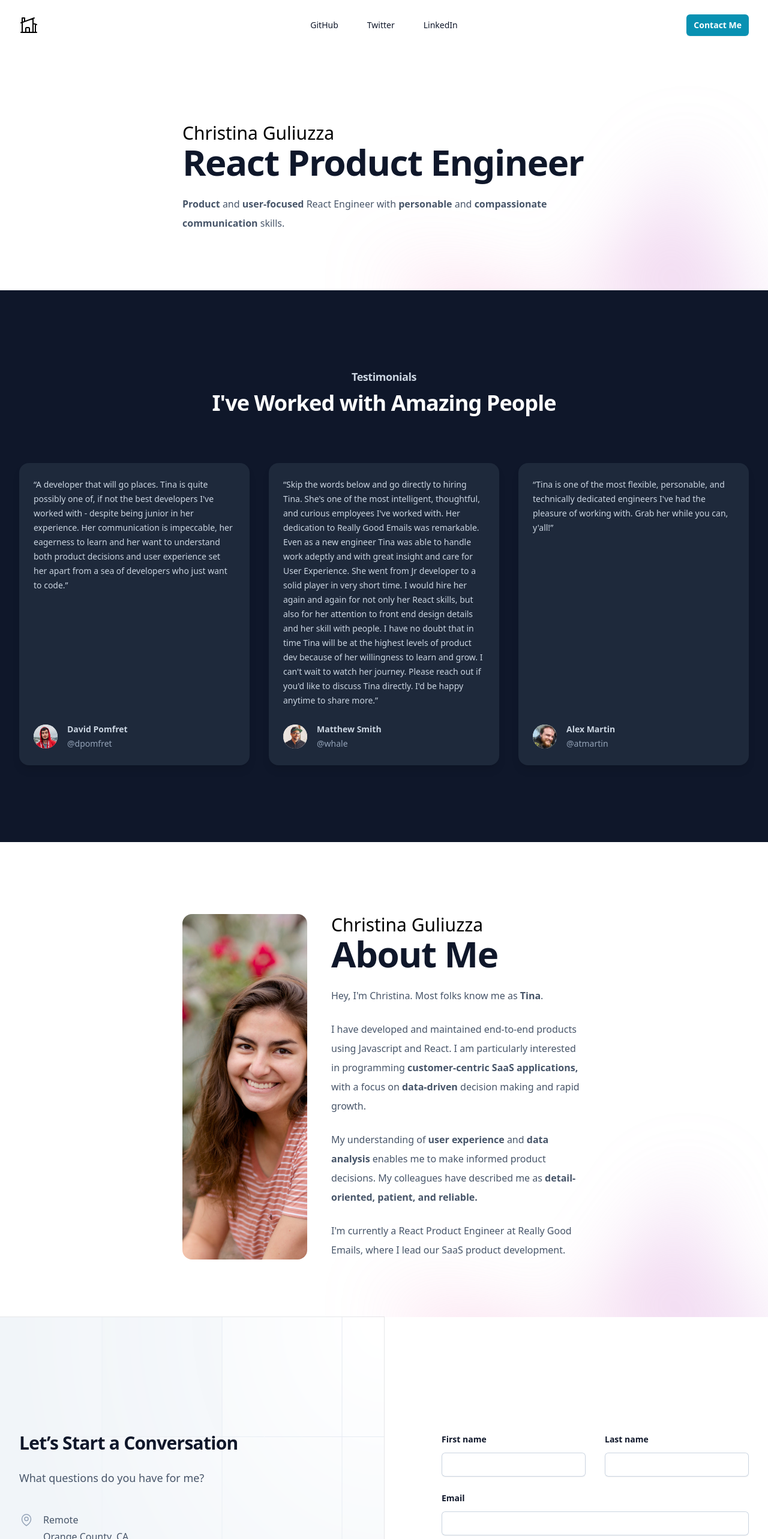
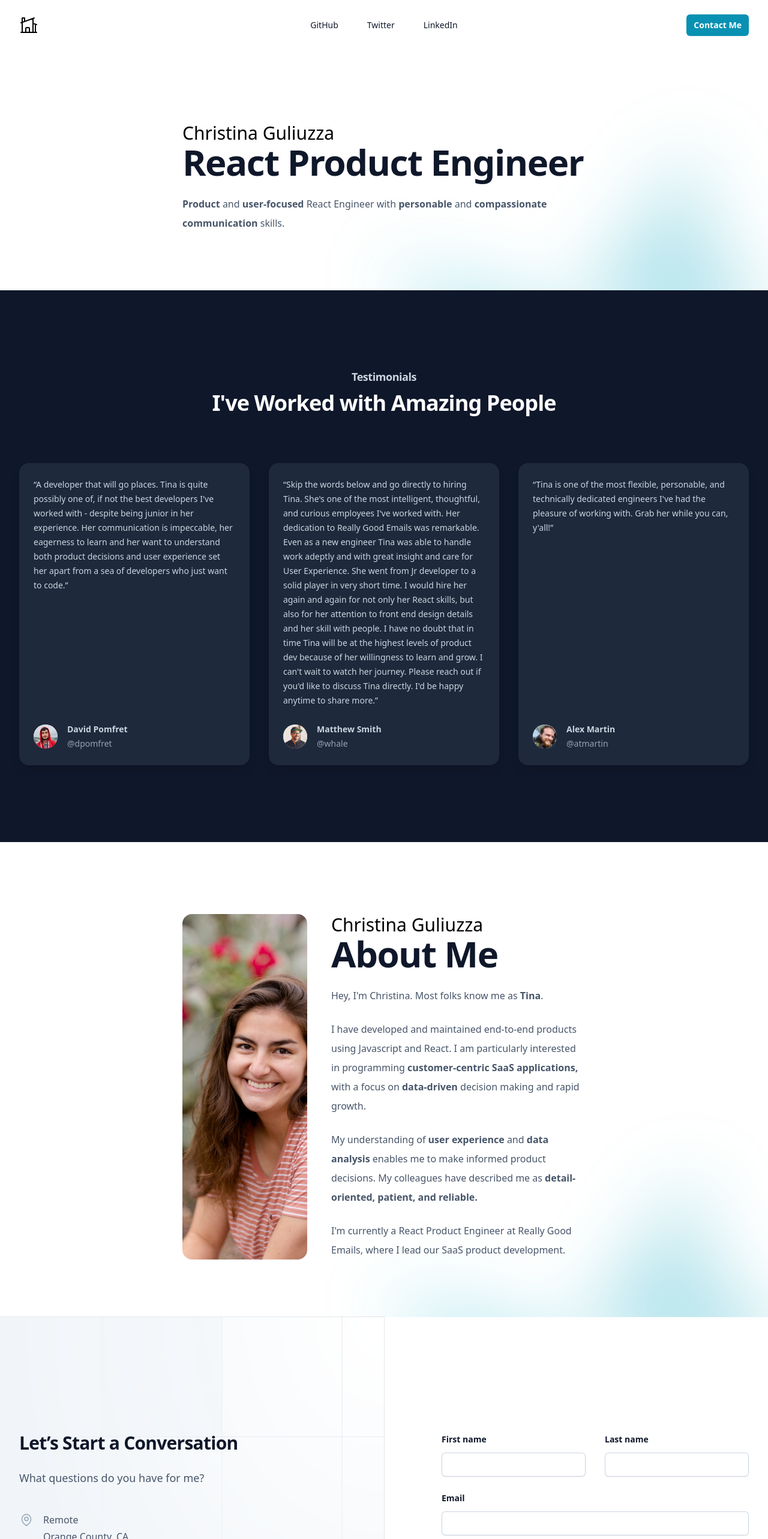
Before and after one commit to cguliuzza/tina-dev-site, a Next.js app: page / in a window 1280 px wide. Shown: the top 2566 px of the page at 60% size. Built offline with nearby package versions, Linux system fonts and the light colour scheme.

Commit message:
change linear gradient colors to cyan

```diff
--- a/components/About.tsx
+++ b/components/About.tsx
@@ -67,8 +67,8 @@ export default function About() {
                 y2="474.645"
                 gradientUnits="userSpaceOnUse"
               >
-                <stop stopColor="#9089FC" />
-                <stop offset={1} stopColor="#FF80B5" />
+                <stop stopColor="#058ba2" />
+                <stop offset={1} stopColor="#06b6d4" />
               </linearGradient>
             </defs>
           </svg>
--- a/components/Hero.tsx
+++ b/components/Hero.tsx
@@ -42,8 +42,8 @@ export default function Hero() {
                   y2="474.645"
                   gradientUnits="userSpaceOnUse"
                 >
-                  <stop stopColor="#9089FC" />
-                  <stop offset={1} stopColor="#FF80B5" />
+                  <stop stopColor="#058ba2" />
+                  <stop offset={1} stopColor="#06b6d4" />
                 </linearGradient>
               </defs>
             </svg>
```
